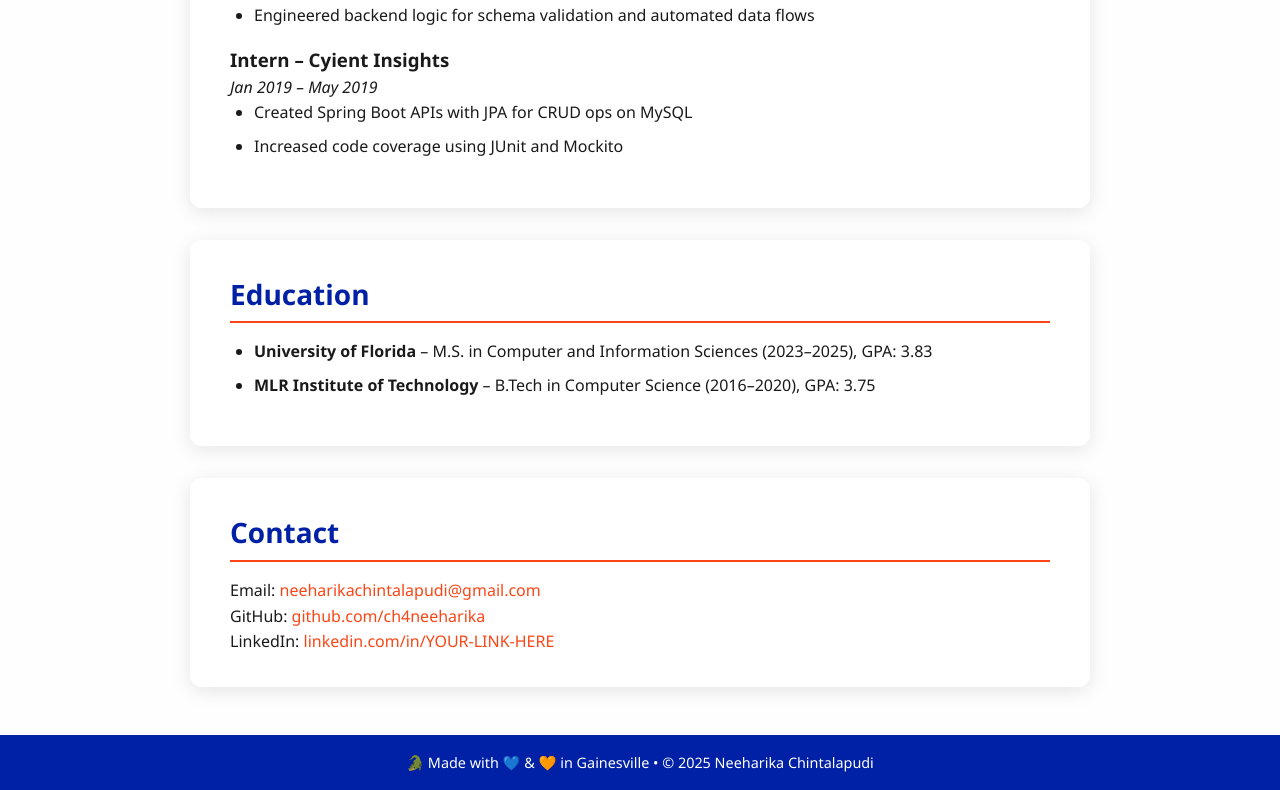
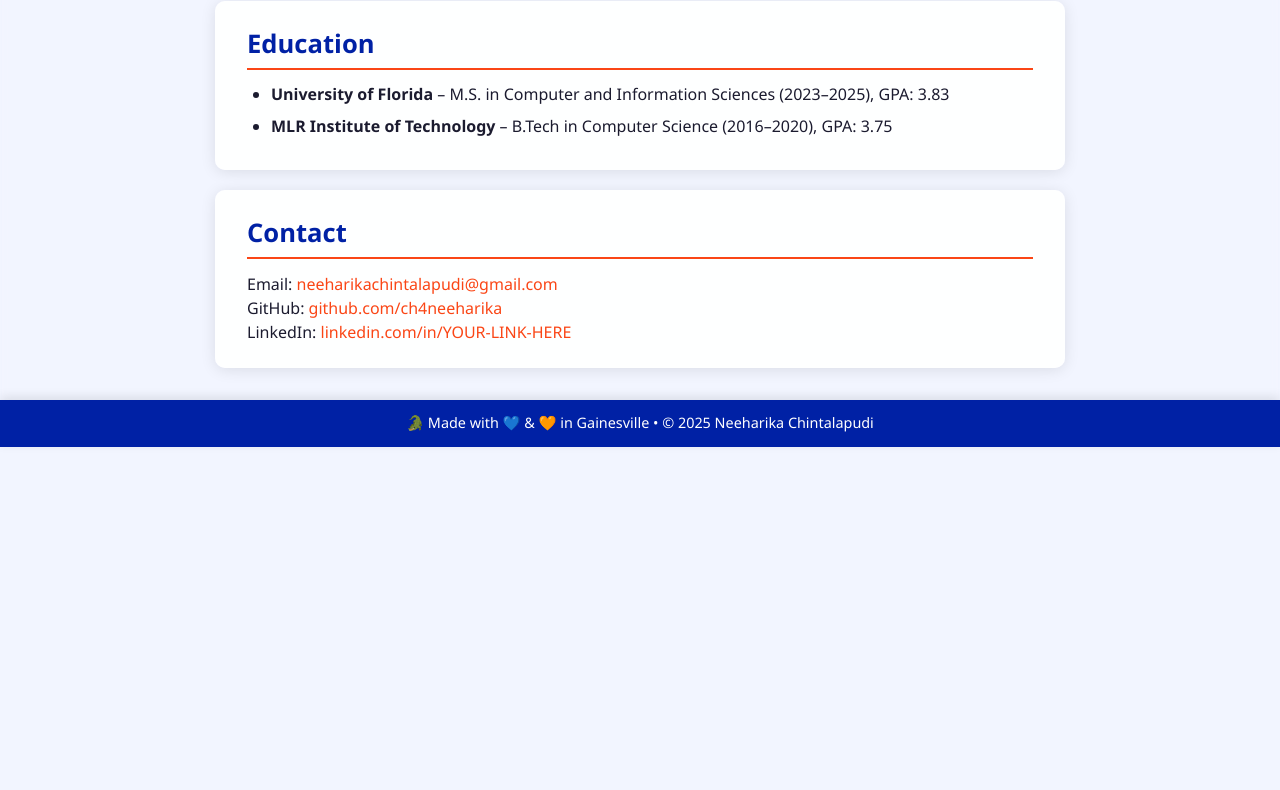
Before and after one commit to ch4neeharika/ch4neeharika.github.io, a plain HTML site: page index.html in a window 1280 px wide. Shown: the part 1610-2400 px from the top of the page. After the commit the page ends 2057 px from the top, so only its background shows below. Drawn offline with Linux system fonts and the light colour scheme.

Commit message:
Update style.css

```diff
--- a/style.css
+++ b/style.css
@@ -1,11 +1,10 @@
-/* Root Styling */
 :root {
   --uf-blue: #0021A5;
   --uf-orange: #FA4616;
-  --bg: #fefefe;
-  --card-bg: rgba(255, 255, 255, 0.88);
-  --text: #1a1a1a;
-  --accent-light: #fef3ee;
+  --bg: #f2f5ff;
+  --card-bg: rgba(255, 255, 255, 0.92);
+  --text: #1b1b2f;
+  --highlight: #ff7043;
 }
 
 * {
@@ -18,56 +17,64 @@ body {
   font-family: 'Segoe UI', Tahoma, sans-serif;
   background-color: var(--bg);
   color: var(--text);
-  line-height: 1.6;
+  line-height: 1.5;
   background-image: url("A_vibrant_anime-style_illustration_depicts_a_young.png");
   background-size: cover;
+  background-attachment: fixed;
   background-position: center;
-  background-attachment: fixed;
+  backdrop-filter: blur(4px);
 }
 
-/* Hero Section */
+/* Hero */
 header {
-  background-color: var(--uf-blue);
+  background-color: rgba(0, 33, 165, 0.88);
   color: white;
-  padding: 4rem 1rem 2rem;
+  padding: 3rem 1rem 2rem;
   text-align: center;
-  position: relative;
+  box-shadow: 0 4px 10px rgba(0, 0, 0, 0.2);
+  backdrop-filter: blur(2px);
 }
 
 header h1 {
-  font-size: 2.8rem;
+  font-size: 2.7rem;
   margin-bottom: 0.5rem;
+  text-shadow: 1px 1px 3px rgba(0, 0, 0, 0.4);
 }
 
 header p {
-  font-size: 1.2rem;
+  font-size: 1.1rem;
   font-weight: 300;
+  opacity: 0.95;
 }
 
-/* Section Layout */
+/* Sections */
 section {
   background-color: var(--card-bg);
-  padding: 2rem 2.5rem;
-  margin: 2rem auto;
-  max-width: 900px;
-  border-radius: 12px;
-  box-shadow: 0 4px 20px rgba(0, 0, 0, 0.1);
+  padding: 1.5rem 2rem;
+  margin: 1.2rem auto;
+  max-width: 850px;
+  border-radius: 10px;
+  box-shadow: 0 2px 15px rgba(0, 0, 0, 0.1);
+  backdrop-filter: blur(3px);
 }
 
 /* Headings */
 h2 {
-  font-size: 1.75rem;
+  font-size: 1.6rem;
   color: var(--uf-blue);
-  margin-bottom: 1rem;
+  margin-bottom: 0.8rem;
   border-bottom: 2px solid var(--uf-orange);
   padding-bottom: 0.3rem;
 }
 
-/* Lists */
+h3 {
+  margin-top: 1rem;
+  color: var(--highlight);
+}
+
 ul {
-  list-style-type: disc;
   padding-left: 1.5rem;
-  margin-bottom: 1rem;
+  margin-top: 0.5rem;
 }
 
 li {
@@ -77,8 +84,8 @@ li {
 /* Links */
 a {
   color: var(--uf-orange);
+  text-decoration: none;
   font-weight: 500;
-  text-decoration: none;
 }
 
 a:hover {
@@ -91,7 +98,8 @@ footer {
   background-color: var(--uf-blue);
   color: white;
   text-align: center;
-  padding: 1rem;
-  margin-top: 3rem;
+  padding: 0.8rem;
   font-size: 0.9rem;
+  margin-top: 2rem;
+  box-shadow: 0 -3px 10px rgba(0, 0, 0, 0.1);
 }
```
